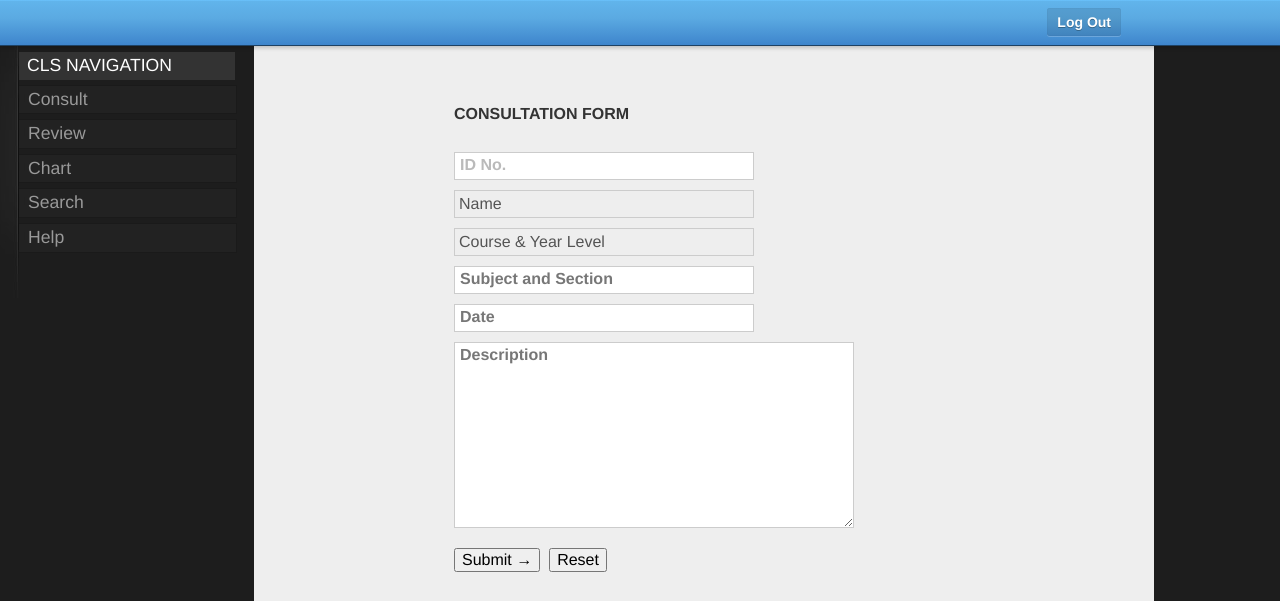
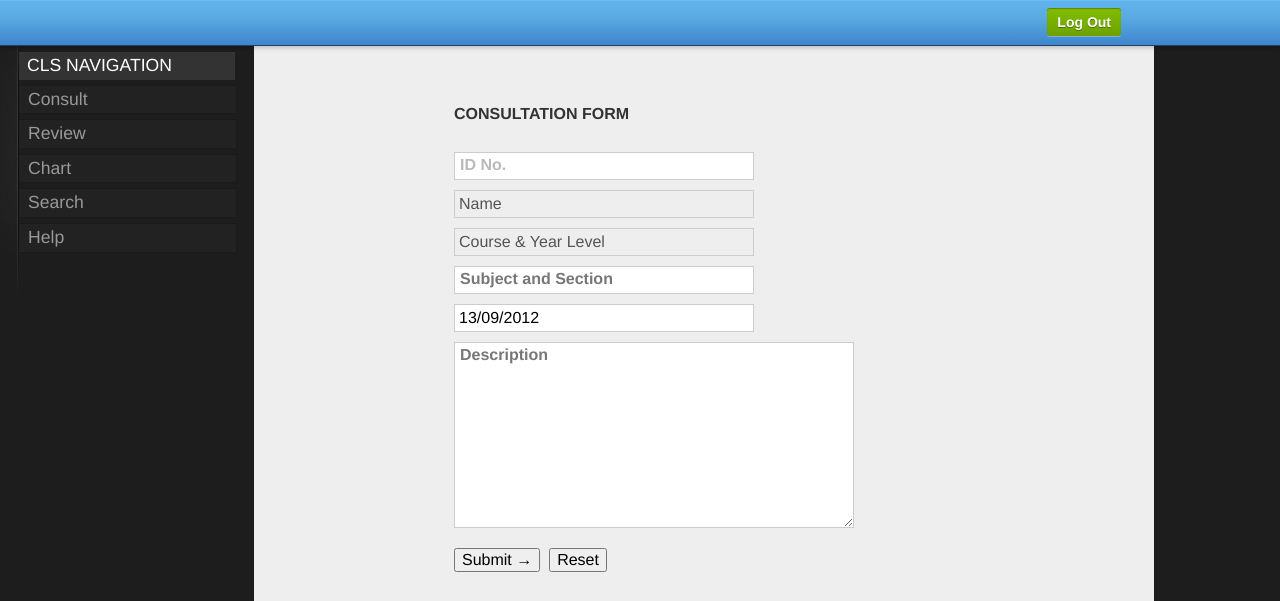
Before and after one commit to hwantutri/CLS, a PHP site: page /form.php in a window 1280 px wide. Shown: the top 601 px of the page. Run offline with PHP 8.4, Linux system fonts and the light colour scheme; the visitor is signed in with stand-in values (Sample User, id 1); data comes from the database, SQL or seed files in the repository.

Commit message:
updated date field and log out button

```diff
--- a/css/styles.css
+++ b/css/styles.css
@@ -184,12 +184,30 @@
 	-webkit-box-shadow: inset 0 0 1px rgba(0,0,0,.2), 0 1px 0 rgba(255,255,255,0.2);
 	text-decoration:none;
 }
+#main li a#sign_up_header_link {
+	background: linear-gradient(top, #82BE00 0%, #6EA100 100%);
+	background: -webkit-linear-gradient(top, #82BE00 0%, #6EA100 100%);
+	background: -moz-linear-gradient(top, #82BE00 0%, #6EA100 100%);
+	box-shadow: inset 0 1px 1px rgba(0,0,0,0.3),0 1px 0 rgba(255,255,255,0.3);
+	-moz-box-shadow: inset 0 1px 1px rgba(0,0,0,0.3),0 1px 0 rgba(255,255,255,0.3);
+	-webkit-box-shadow: inset 0 1px 1px rgba(0,0,0,0.3),0 1px 0 rgba(255,255,255,0.3);
+	text-shadow: 0 1px #486E00;
+}
+
+#main li a#sign_up_header_link:hover {
+	background: rgba(100, 160, 0, 0.9);
+}
+
 
 body.browser_internet-explorer #main a:active,
 body.browser_internet-explorer #main .selected,
 body.browser_internet-explorer #main .selected:hover,
 body.browser_internet-explorer #main li a#login_header_link:hover {
 	background: #396d94;
+}
+body.browser_internet-explorer #main li a#sign_up_header_link:hover {
+	background: #678d00;
+	border: 1px solid #4d6a00;
 }
 
 #main a:active,
--- a/form.php
+++ b/form.php
@@ -107,7 +107,7 @@
 <div id="header">
   <div class="wrapper">
   		<ul id="main" class="loggedout-right">
-  			<li><a href="logout.php" id="login_header_link" class="login-window" data-event="homepage.login" rel="header">Log Out</a></li>
+  			<li><a href="logout.php" id="sign_up_header_link" class="login-window" data-event="homepage.login" rel="header">Log Out</a></li>
   			<li><a href="#" id="login_header_link" class="login-window" data-event="homepage.login" rel="header"><?php $login->get_name($uid);?></a></li>
   		</ul>
   </div>
@@ -134,7 +134,7 @@
 			</p>
 			<p>
 				<label for="datepicker" style="display: block; opacity: 1;">Date</label><br />
-				<input type="text" name="datepicker" value="" id="datepicker" >
+				<input type="text" name="datepicker" value="<?php echo date("d/m/Y"); ?>" id="datepicker" >
 			</p>
 			<p>
 				<label for="comment" style="display: block; opacity: 1;">Description</label><br />
```
